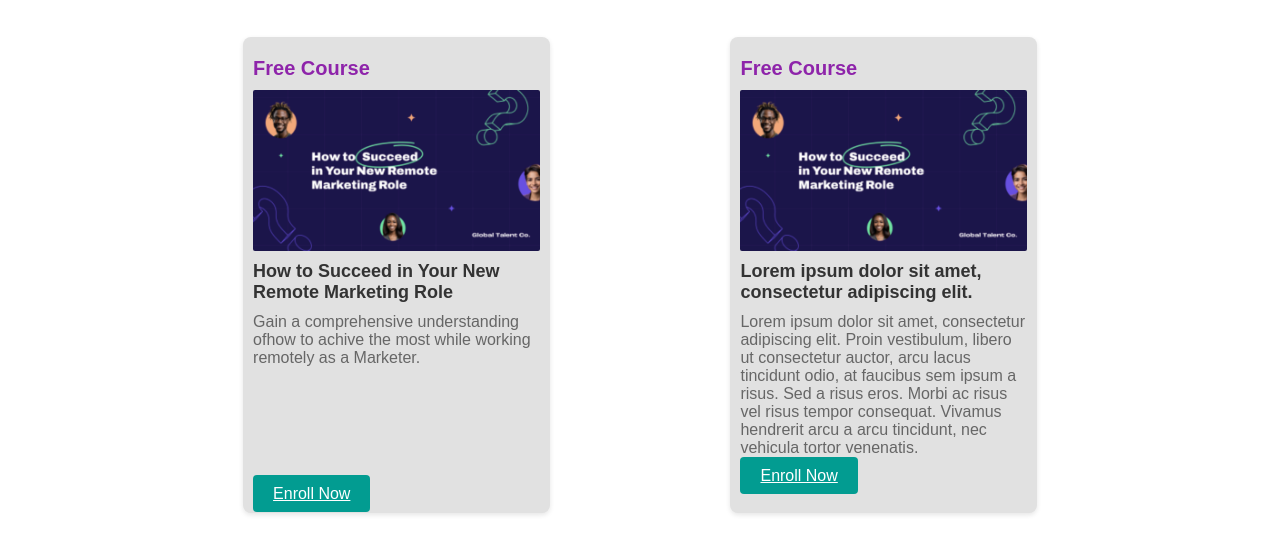
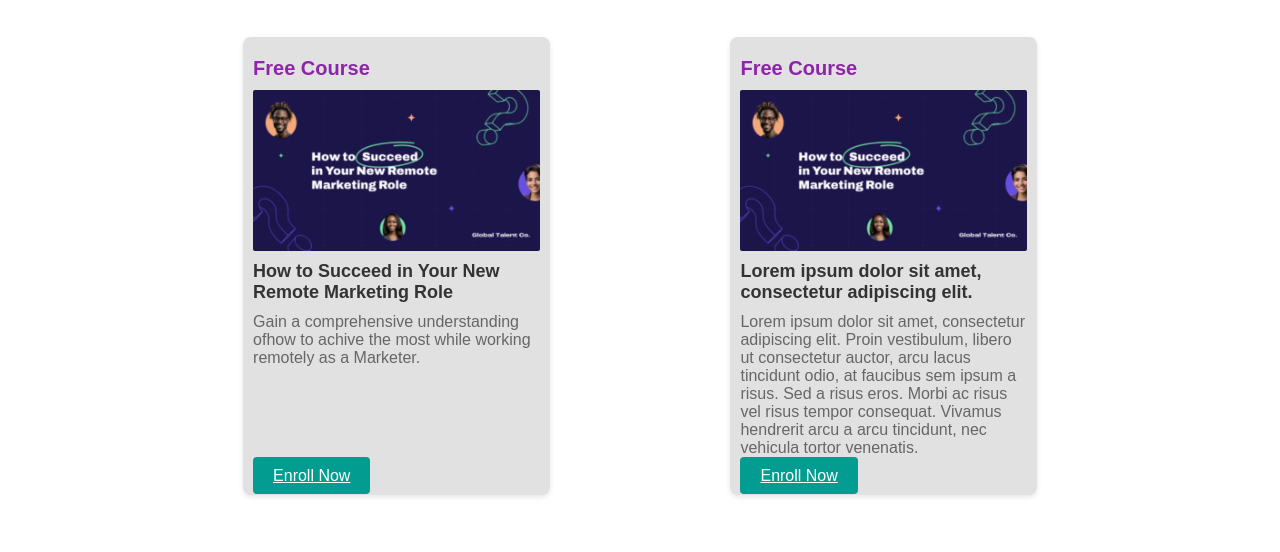
Before and after one commit to itsonlydaniiii/marketing-course-site, a plain HTML site: page courseTG.html in a window 1280 px wide. Shown: the part 180-732 px from the top of the page. Drawn offline with Linux system fonts and the light colour scheme; files whose address does not match are found by name.

```diff
--- a/courseTG.html
+++ b/courseTG.html
@@ -437,7 +437,7 @@
                 <h2>Free Course</h2>
                 <img src="/Users/itsonlydaniii/Desktop/TGTC L&D/Screenshot 2024-09-03 at 19.45.14.png" alt="Course Image"> <!-- Placeholder image -->
                 <h3>How to Succeed in Your New Remote Marketing Role</h3>
-                <p>Gain a comprehensive understanding ofhow to achive the most while working remotely as a Marketer.</p><br/><br/><br/><br/><br/><br/>
+                <p>Gain a comprehensive understanding ofhow to achive the most while working remotely as a Marketer.</p><br/><br/><br/><br/><br/>
                     <a href="enroll.html" class="enroll-button">Enroll Now</a><!-- Enroll button -->
             </div>
 
```
